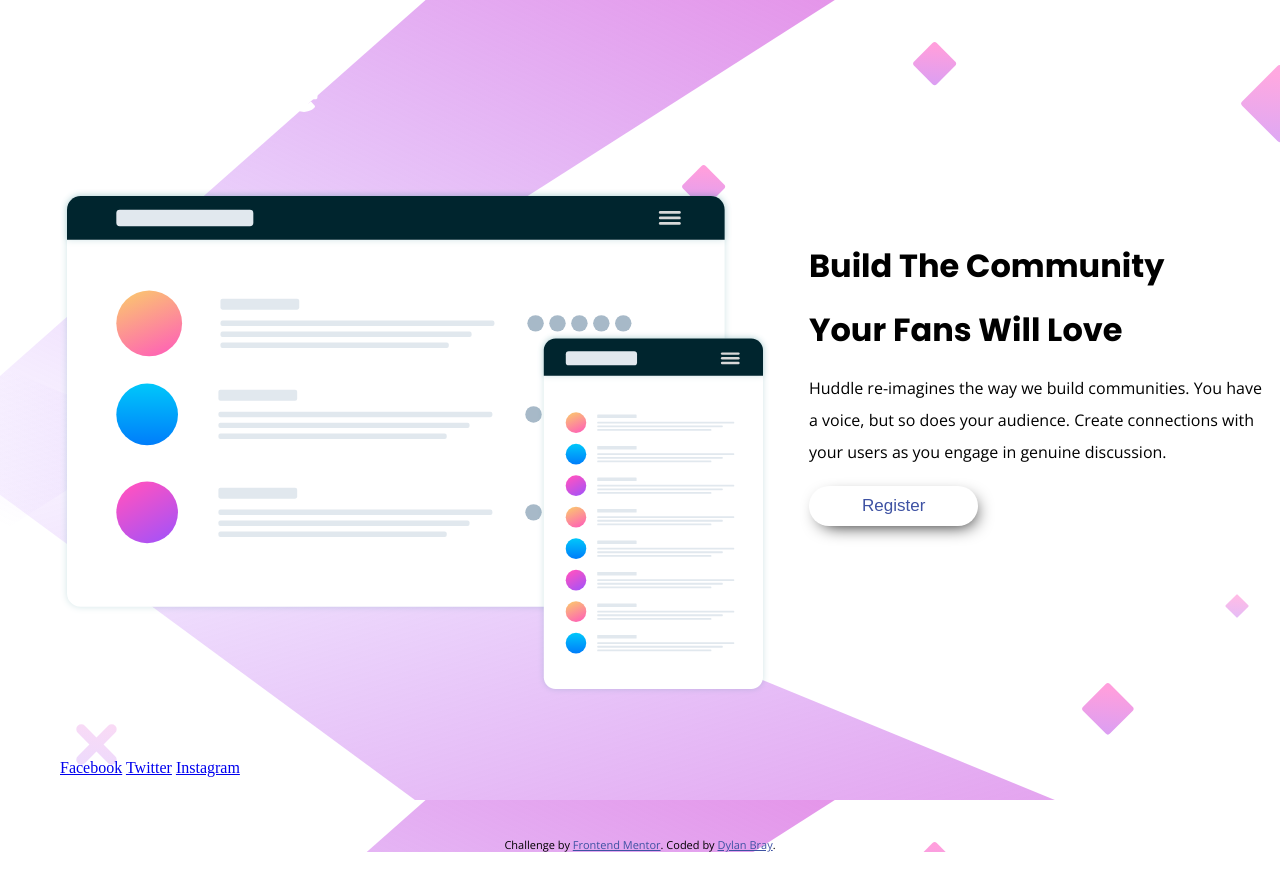
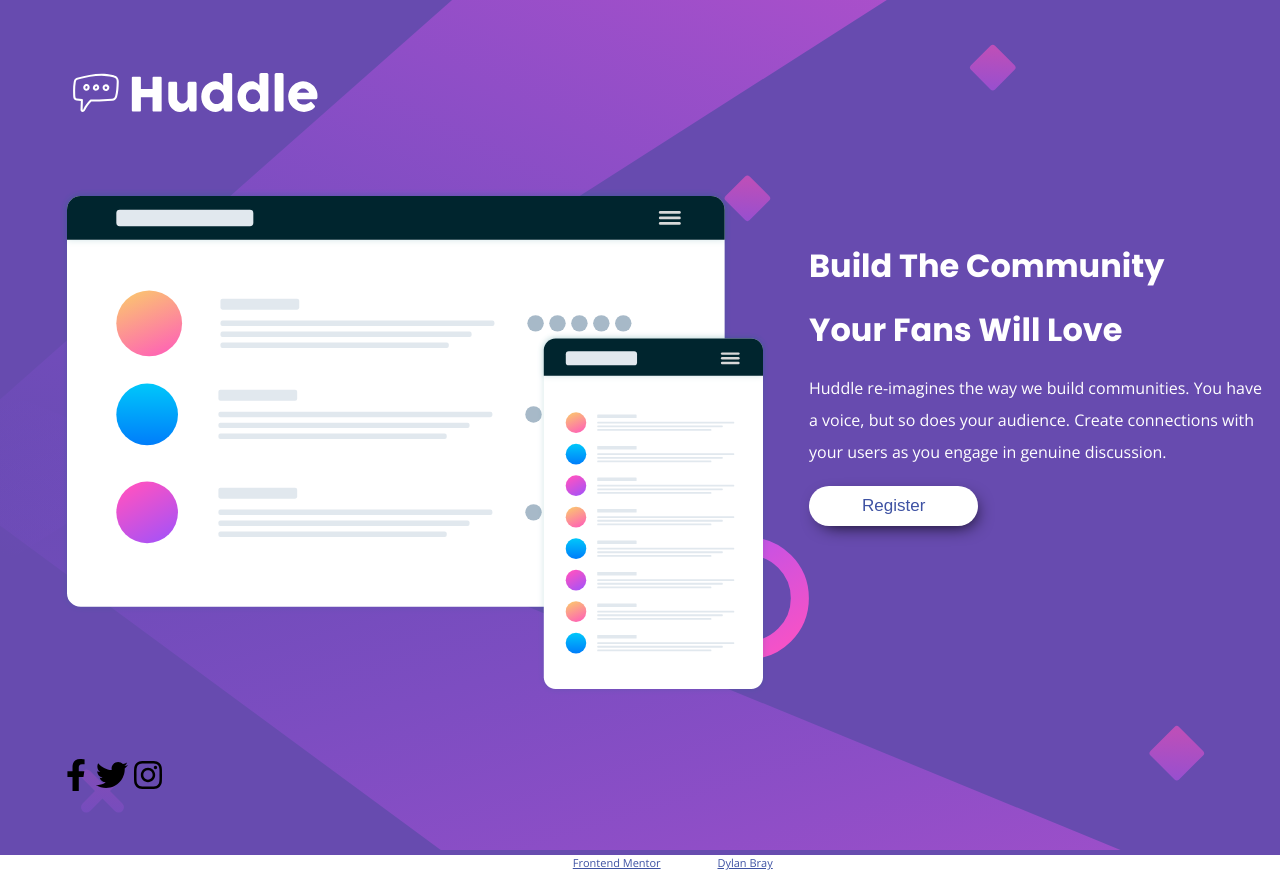
Before and after one commit to Thundery8/huddle-landing-page-with-single-introductory-section-master, a plain HTML site: page index.html in a window 1280 px wide. Drawn offline with nearby package versions, Linux system fonts and the light colour scheme.

Commit message:
Bakck ground added, still need to resize main section and change color of social icons

```diff
--- a/index.html
+++ b/index.html
@@ -38,15 +38,10 @@
         </div>
       </div>
       <div>
-        <a class="facebook-logo share-icons" href="https://www.facebook.com"
-          >Facebook</a
-        >
-        <a class="twitter-logo share-icons" href="https://www.facebook.com"
-          >Twitter</a
-        >
-        <a class="instagram-logo share-icons" href="https://www.facebook.com"
-          >Instagram</a
-        >
+        <img class="facebook-logo share-icons" src="images/facebook-f-brands.svg" alt="Facebook">
+        <img class="twitter-logo share-icons" src="images/twitter-brands.svg" alt="Twitter">
+        <img class="instagram-logo share-icons" src="images/instagram-brands.svg" alt="Instagram">
+
       </div>
     </div>
     <footer>
--- a/styles.css
+++ b/styles.css
@@ -4,22 +4,25 @@
 * {
   margin: 0;
   padding: 0;
+  background-size: 1400px;
 }
 
 /* TYPE */
 h1 {
+  color: white;
   font-family: "Poppins", sans-serif;
 }
 
 p {
+  color: white;
   font-family: "Open Sans", sans-serif;
 }
 
-body {
+/* Main Area */
+.main-area {
+  background-color: #674baf;
   background-image: url("images/bg-desktop.svg");
-}
-
-.main-area {
+  background-repeat: no-repeat;
   padding: 60px 60px 60px 60px;
 }
 
@@ -27,19 +30,18 @@ body {
   margin: 60px auto;
   display: flex;
 }
-
+/* Image */
 .mockups {
   display: inline;
 }
-
+/* Right Side Information */
 .information {
   display: inline;
   margin-top: 45px;
   margin-left: 40px;
-
 }
 
-.information h1{
+.information h1 {
   line-height: 2;
   margin-bottom: 10px;
   width: 400px;
@@ -50,9 +52,14 @@ body {
   line-height: 2;
 }
 
+.share-icons {
+  height: 2em;
+  width: 2em;
+}
 
-
-
+.facebook-logo {
+}
+/* Button */
 .myButton {
   box-shadow: 4px 6px 18px -7px #000000;
   background-color: #ffffff;
@@ -72,7 +79,7 @@ body {
   position: relative;
   top: 1px;
 }
-
+/* Attributions */
 .attribution {
   font-size: 11px;
   text-align: center;
```
Lines whose indentation alone changed are shown as unchanged.
